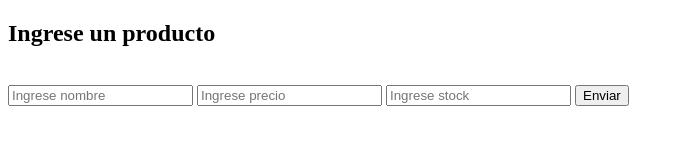
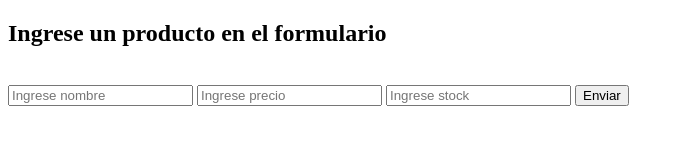
Before and after one commit to urzagastijimena92/integrador3backend, a website: page public/index.html in a window 1280 px wide. Shown: the whole page, without its empty margins (0-684 px from the left). Drawn offline with Linux system fonts and the light colour scheme.

Commit message:
version 0.0.2

```diff
--- a/public/index.html
+++ b/public/index.html
@@ -7,7 +7,7 @@
 </head>
 <body>
 
-    <h2>Ingrese un producto</h2>
+    <h2>Ingrese un producto en el formulario</h2>
     <br>
 
     <form action="/api/productos/" method="post">
```
